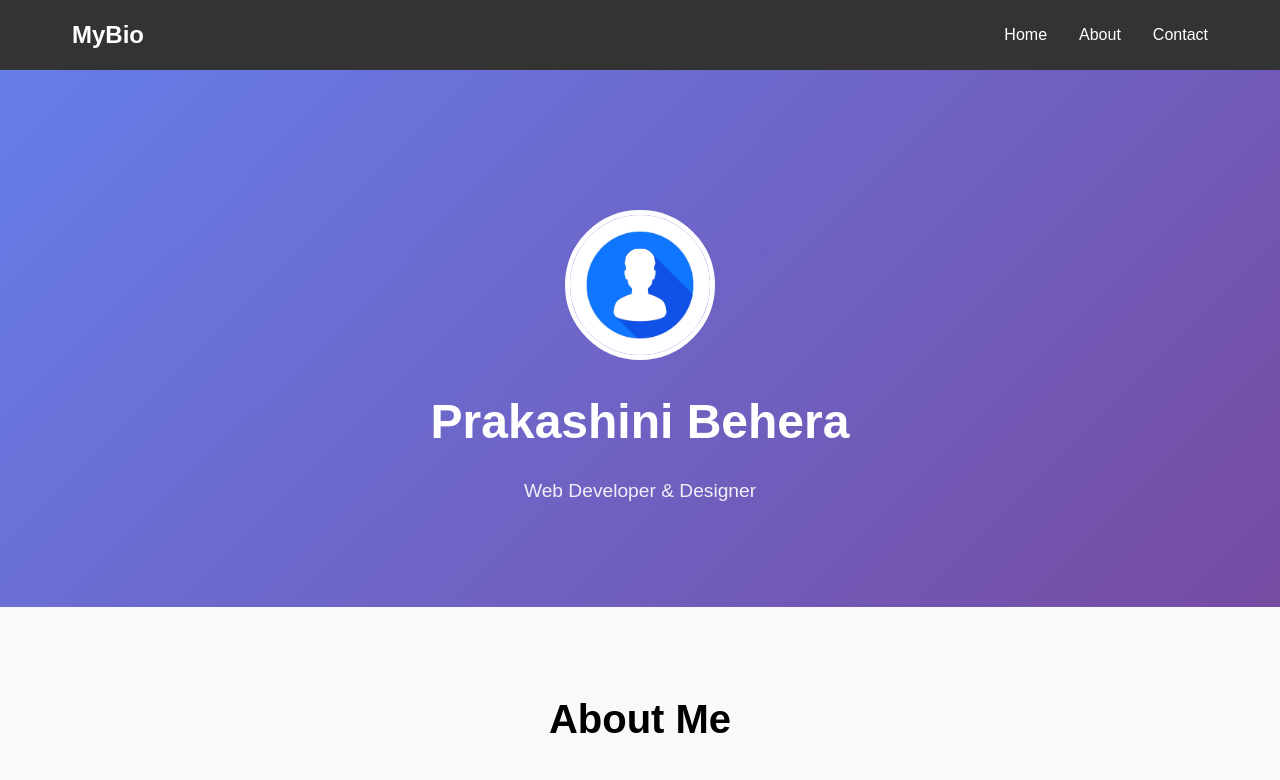
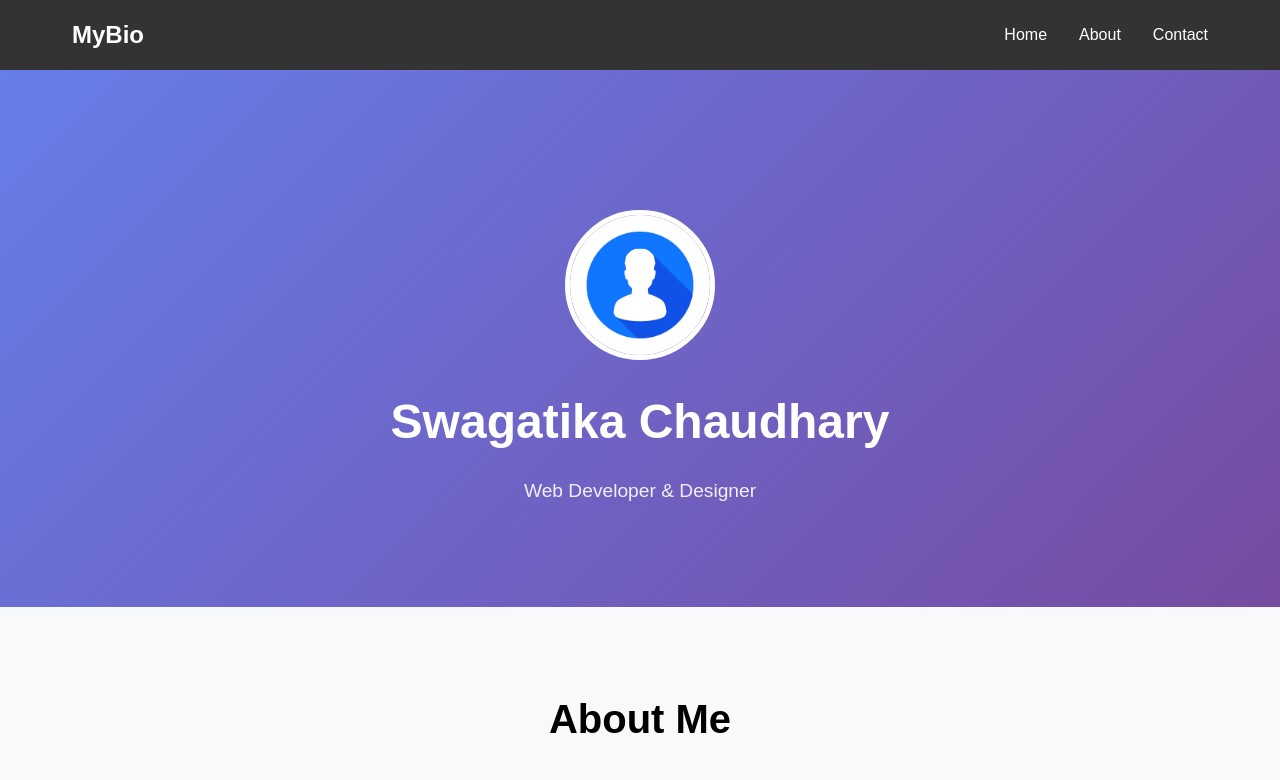
Before and after one commit to Prakashini094/my-bio-page, a plain HTML site: page index.html in a window 1280 px wide. Shown: the top 780 px of the page. Drawn offline with Linux system fonts and the light colour scheme.

Commit message:
Update index.html

```diff
--- a/index.html
+++ b/index.html
@@ -21,7 +21,7 @@
     <section id="home" class="hero">
         <div class="hero-content">
             <img src="./profile.jpg" alt="Profile Picture" class="profile-img">
-            <h1>Prakashini Behera </h1>
+            <h1>Swagatika Chaudhary </h1>
             <p>Web Developer & Designer</p>
         </div>
     </section>
```
